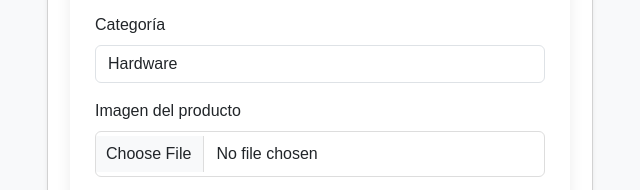
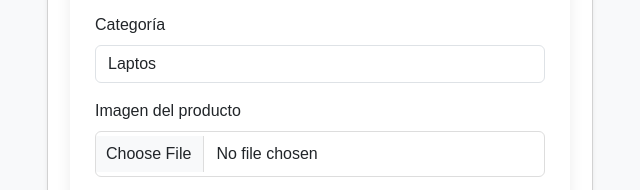
Before and after one commit to documentosvictoria82-bot/Proyecto_Tienda, a plain HTML site: page Frontend/pages/creacionProducto.html in a window 1280 px wide. Shown: the part 524-714 px from the top of the page, 320-960 px from the left. Drawn offline with nearby package versions, Linux system fonts and the light colour scheme; no server answers; sample sign-in values are in the browser's storage.

Commit message:
nUEVOS PRODUCTOS

```diff
--- a/Frontend/pages/creacionProducto.html
+++ b/Frontend/pages/creacionProducto.html
@@ -131,7 +131,7 @@ required>
 
 <select id="category" class="form-control">
 
-<option value="hardware">Hardware</option>
+<option value="hardware">Laptos</option>
 <option value="moviles">Dispositivos Moviles</option>
 <option value="audio">Accesorios</option>
 <option value="audio">Audio y video</option>
```
Also changed, not shown: backend/public/uploads/imagen-1773680377022-645543722.png (added), backend/public/uploads/imagen-1773680528113-62861954.png (added).
